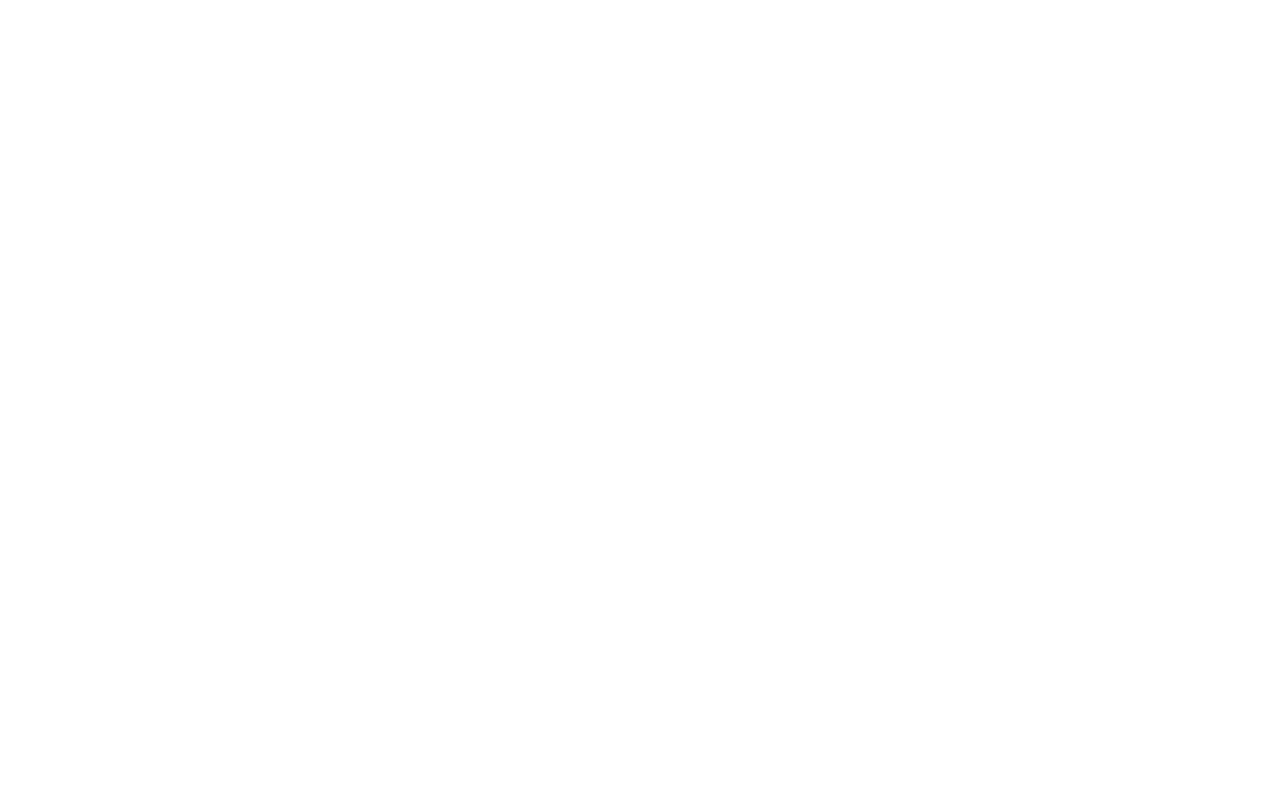
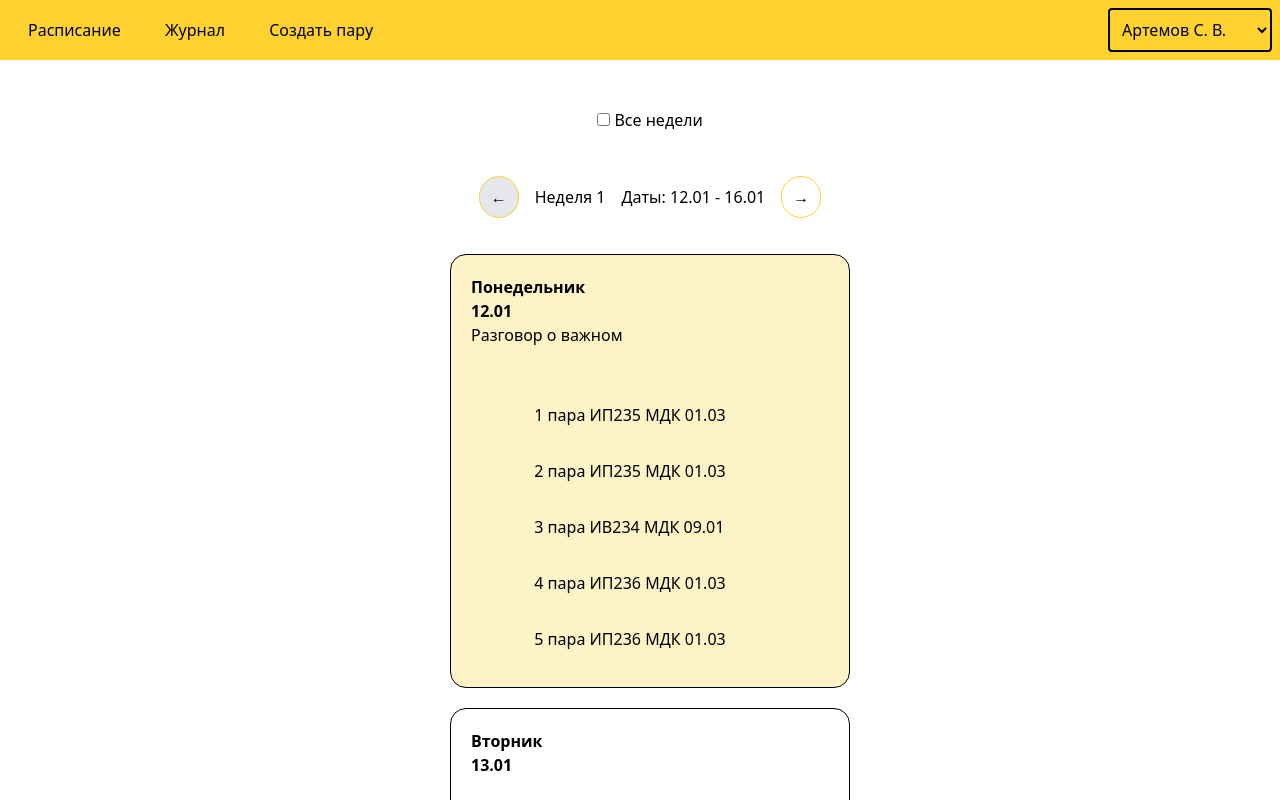
Before and after one commit to artemovsergey/scheduleTeacher, a React (Vite) app: page / in a window 1280 px wide. Shown: the top 800 px of the page. Built offline with nearby package versions, Linux system fonts and the light colour scheme.

Commit message:
Использование Hashrouter для решения проблемы 404 на gp

```diff
--- a/src/App.tsx
+++ b/src/App.tsx
@@ -1,7 +1,7 @@
 import Header from "./components/Header"
 import Footer from "./components/Footer"
 import Home from "./components/Home"
-import { BrowserRouter, Route, Routes } from "react-router-dom"
+import { BrowserRouter, HashRouter, Route, Routes } from "react-router-dom"
 import { CreatePair } from "./components/CreatePair"
 import { Journal } from "./components/Journal"
 import { useEffect, useState } from "react"
@@ -77,7 +77,8 @@
   return (
     <div className="flex flex-col h-screen" >
 
-      <BrowserRouter basename="/scheduleTeacher" >
+      {/* <BrowserRouter basename="/scheduleTeacher" > */}
+      <HashRouter>
         <Header teacher={teacher} onChangeTeacher={handleTeacherChange} />
 
         <Routes >
@@ -88,7 +89,8 @@
         </Routes>
 
         <Footer />
-      </BrowserRouter>
-    </div>
+      </HashRouter>
+      {/* </BrowserRouter> */}
+    </div >
   )
 }
--- a/src/components/Journal.tsx
+++ b/src/components/Journal.tsx
@@ -1,4 +1,4 @@
-import { useEffect, useState } from "react"
+import { useState } from "react"
 import { getDateDay } from "./ScheduleByDay"
 import type ScheduleTeacher from "../models/schedule"
 
```
Also changed, not shown: src/components/Home.tsx (+8 -8 lines), 5 other files (tests, documents, lock files or other folders).
